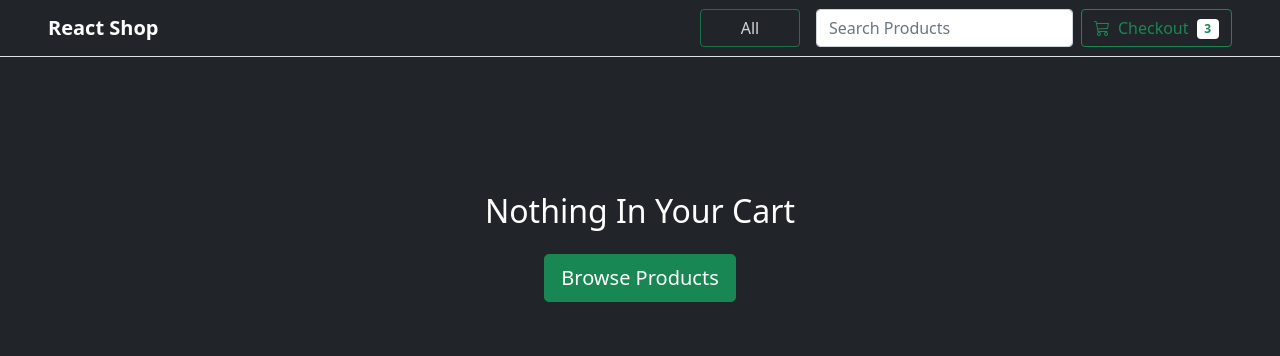
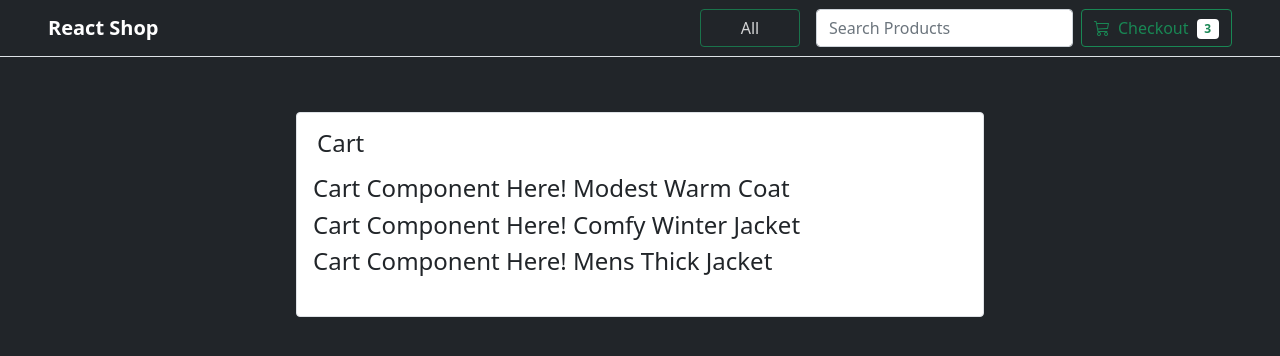
Before and after one commit to SaxenaNikhil/react-shop, a React (Create React App) app: page /cart in a window 1280 px wide. Shown: the top 356 px of the page. Built offline with nearby package versions, Linux system fonts and the light colour scheme.

Commit message:
Worked on the Cart checkout page layout

```diff
--- a/src/pages/Cart.jsx
+++ b/src/pages/Cart.jsx
@@ -1,7 +1,26 @@
 import NoContent from "../components/extra/NoContent";
+import data from "../data";
 
 export default function Cart() {
+
+    const items = data.slice(0, 3);
+
+    if(items.length === 0) return <NoContent text="Nothing In Your Cart" btnText="Browse Products"/>
+
     return (
-        <NoContent text="Nothing In Your Cart" btnText="Browse Products"/>
+        <div className="row py-3">
+            <div className="col-12 col-md-10 col-xl-8 mx-auto">
+                <div id="cart" className="border p-3 bg-white text-dark my-3 my-md-0 rounded">
+                    <h4 className="mb-3 px-1">Cart</h4>
+                    <ul className="list-group mb-3 cart-list">
+                        {items.map((item) => (
+                            <h4 key={item.id}>Cart Component Here! {item.name}</h4>
+                        ))}
+                        {/* Cart Numbers */}
+                        {/* Cart Button */}
+                    </ul>
+                </div>
+            </div>
+        </div>
     )
 }
--- a/src/pages/Single.jsx
+++ b/src/pages/Single.jsx
@@ -30,6 +30,7 @@ export default function Single() {
                 </div>
             </div>
             <Line/>
+            {/* Here we are showing the similar products not based on the suggestions but basically we have trimmed the list of products for now for temporary suggestion will implement this feature through the reducer redux concept. */}
             <h2 className="text-white my-4 text-center">Similar Products like This</h2>
             <Products products={data.slice(0,4)}/>
         </div>
```
